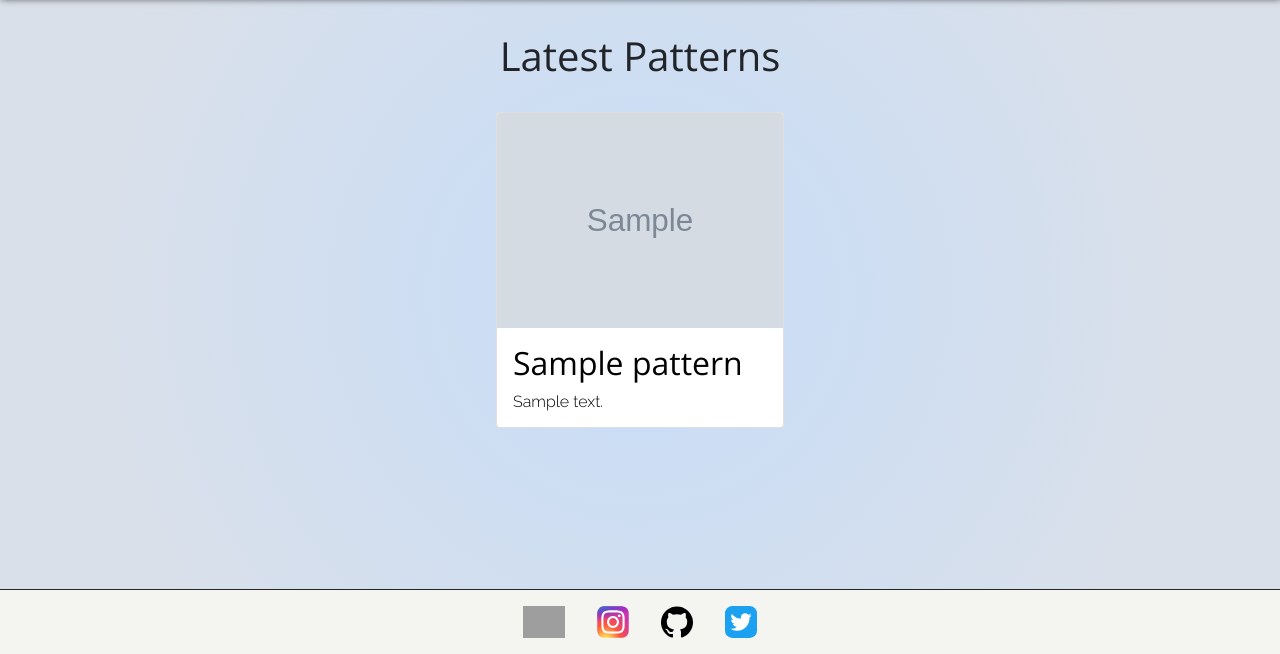
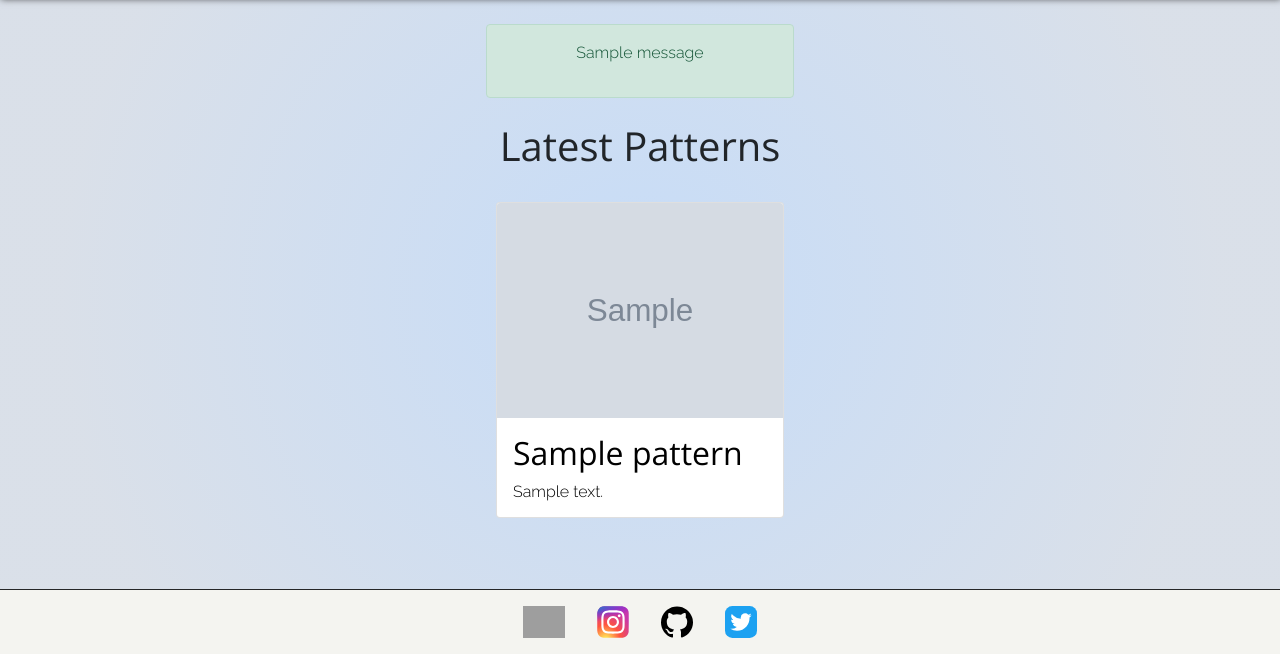
Before and after one commit to gracemcken/pattern-market, a Django app: page /patterns/ in a window 1280 px wide. Shown: the part 146-800 px from the top of the page. Run offline with Django 4.2, Linux system fonts and the light colour scheme; tables that the repository leaves empty hold one stand-in row (values such as "Sample post"); grey boxes marked "Sample" are stand-in pictures; one stand-in notice (Sample message) is shown; grey boxes are pictures that could not be loaded.

Commit message:
Add django message alerts to patterns

```diff
--- a/patterns/templates/patterns/patterns.html
+++ b/patterns/templates/patterns/patterns.html
@@ -3,6 +3,16 @@
 {% block title %}Patterns{% endblock %}
 
 {% block content %}
+<!-- Django message to display confirmation of user's actions -->
+{% if messages %}
+<div class="alert alert-success w-25 mx-auto">
+<p class="messages text-center">
+    {% for message in messages %}
+    {{ message }}
+    {% endfor %}
+</p>
+</div>
+{% endif %}
 <h1 class="text-center p-2">
     Latest Patterns
 </h1>
```
